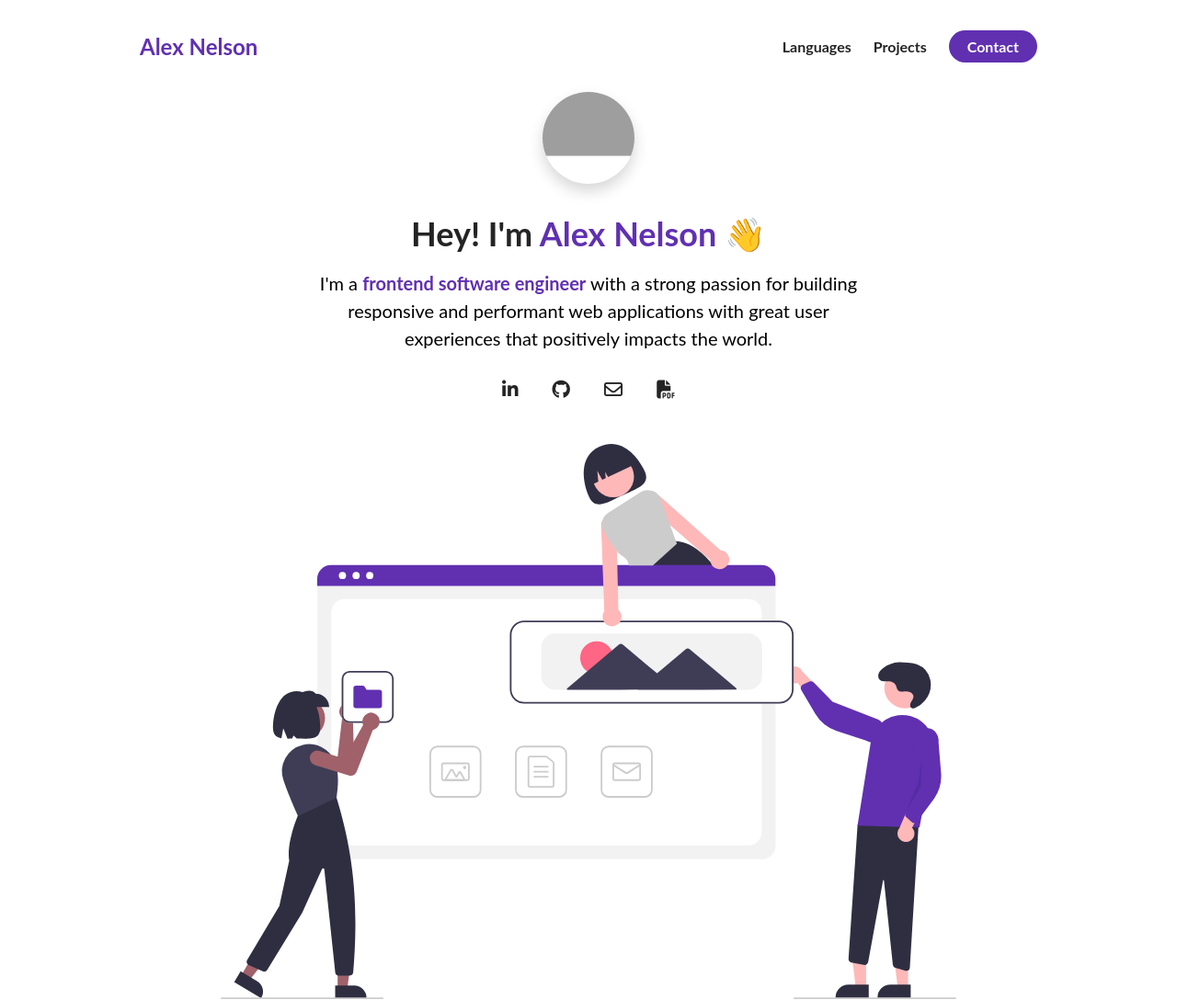
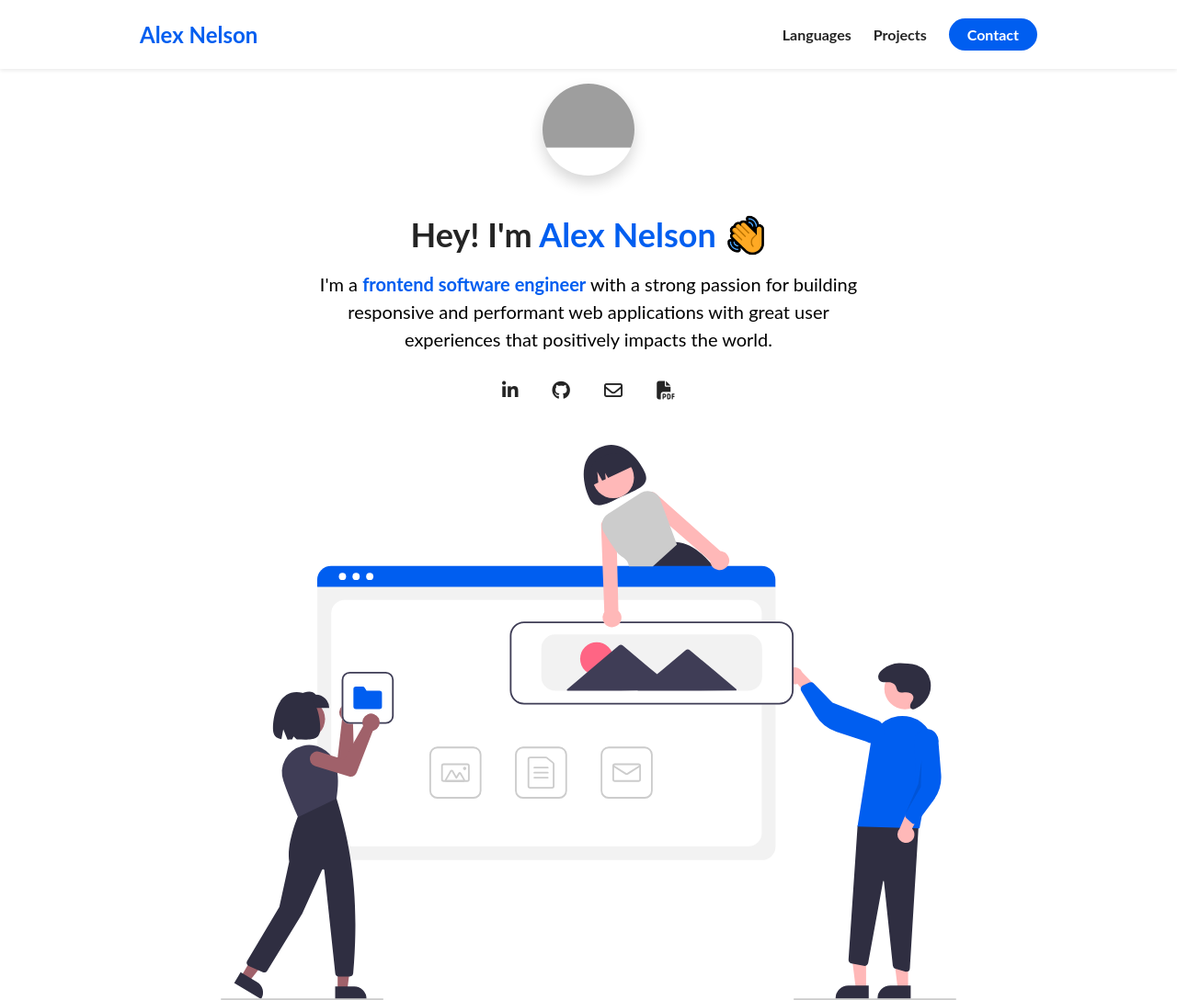
Before and after one commit to nelsona96/e-portfolio, a plain HTML site: page index.html in a window 1280 px wide. Shown: the whole page at 92% size. Drawn offline with Linux system fonts and the light colour scheme; grey boxes are pictures that could not be loaded.

Commit message:
changed styling to my own liking, making it more personal

```diff
--- a/index.html
+++ b/index.html
@@ -13,6 +13,7 @@
   <body>
     <section id="about-me">
       <nav>
+        <div class="nav__content">
           <div class="personal__logo">Alex Nelson</div>
           <ul class="nav__link--list">
             <li>
@@ -35,6 +36,7 @@
               >
             </li>
           </ul>
+        </div>
       </nav>
       <div class="flex flex-1">
         <div class="about-me__info row">
@@ -47,11 +49,12 @@
               />
             </figure>
             <h1 class="about-me__info--title">
-              Hey! I'm <span class="text--purple">Alex Nelson</span> 👋
+              Hey! I'm <span class="text--blue">Alex Nelson</span>
+              <img src="./assets/waving-hand.png" alt="" class="emoji">
             </h1>
             <p class="about-me__info--para">
               I'm a
-              <strong class="text--purple">frontend software engineer</strong>
+              <strong class="text--blue">frontend software engineer</strong>
               with a strong passion for building responsive and performant web
               applications with great user experiences that positively impacts
               the world.
@@ -72,7 +75,11 @@
             </div>
           </div>
           <figure class="about-me__img--container">
-            <img src="./assets/undraw_websites.svg" alt="" class="about-me__img">
+            <img
+              src="./assets/undraw_building-websites_k2zp.svg"
+              alt=""
+              class="about-me__img"
+            />
           </figure>
         </div>
       </div>
--- a/styles.css
+++ b/styles.css
@@ -44,10 +44,11 @@ li {
     width: 100%;
     max-width: 800px;
     margin: 0 auto;
+    margin-top: 91px;
 }
 
-.text--purple {
-    color: #6030b1;
+.text--blue {
+    color: #005EF0;
 }
 
 /*
@@ -57,7 +58,15 @@ NAVIGATION BAR
 */
 
 nav {
-    height: 100px;
+    position: fixed;
+    width: 100%;
+    background-color: white;
+    z-index: 1;
+    box-shadow: 0 2px 4px rgba(0, 0, 0, .08);
+}
+
+.nav__content {
+    height: 75px;
     width: 100%;
     max-width: 1000px;
     margin: 0 auto;
@@ -78,7 +87,7 @@ nav {
 }
 
 .nav__link--anchor-primary {
-    background-color: #6030b1;
+    background-color: #005EF0;
     padding: 8px 20px;
     border-radius: 50px;
     color: white;
@@ -86,12 +95,12 @@ nav {
 }
 
 .nav__link--anchor-primary:hover {
-    background-color: #5d3eff;
+    background-color: #247AFF;
 }
 
 .personal__logo {
     font-size: 24px;
-    color: #6030b1;
+    color: #005EF0;
     margin: 0 12px;
     font-weight: bold;
 }
@@ -147,6 +156,11 @@ ABOUT ME
     margin-bottom: 16px;
 }
 
+.emoji {
+    width: 46px;
+    transform: translateY(10px);
+}
+
 .about-me__info--para {
     font-size: 20px;
     margin-bottom: 28px;
```
Also changed, not shown: assets/undraw_building-websites_k2zp.svg (added), assets/waving-hand.png (added). Lines whose indentation alone changed are shown as unchanged.
